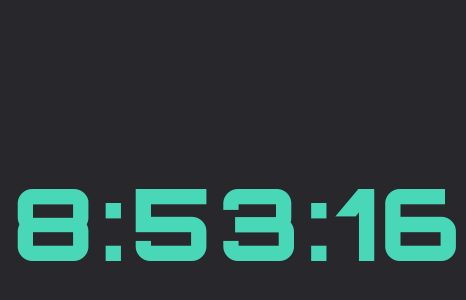
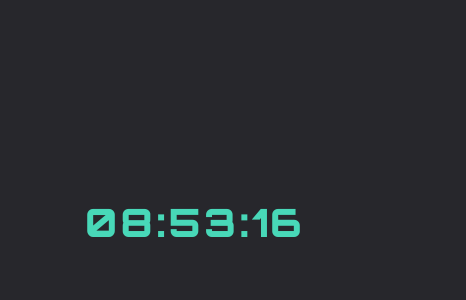
Before and after one commit to homoluctus/timer, a React (Create React App) app: page / in a window 390 px wide. Shown: the part 200-500 px from the top of the page, 466 px wide, since content can reach past the window. Built offline with nearby package versions, Linux system fonts and the light colour scheme.

Commit message:
feat(css): Modify responsive font-size

```diff
--- a/src/components/clock/clock.scss
+++ b/src/components/clock/clock.scss
@@ -1,7 +1,7 @@
 .clock {
   color: #48d8b8;
   font-family: 'Orbitron', sans-serif;
-  font-size: 100px;
-  letter-spacing: 5px;
+  font-size: 10vw;
+  letter-spacing: 3px;
   text-align: center;
 }
```
